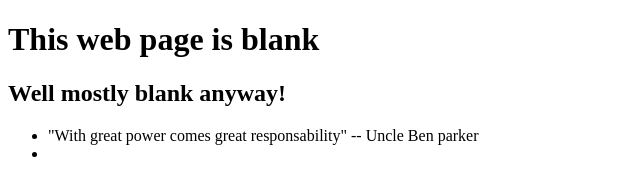
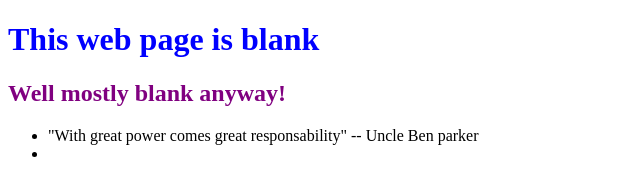
Before and after one commit to Nico31300/0main_openSAP_repo, a plain HTML site: page index.html in a window 1280 px wide. Shown: the whole page, without its empty margins (0-640 px from the left). Drawn offline with Linux system fonts and the light colour scheme.

Commit message:
Fix : issue

```diff
--- a/index.html
+++ b/index.html
@@ -5,8 +5,8 @@
 		<title>Empty web page</title>
 	</head>
 	<body>
-		<h1 style="color=blue">This web page is blank</h1>
-		<h2 style="color=purple">Well mostly blank anyway!</h2>
+		<h1 style="color:blue">This web page is blank</h1>
+		<h2 style="color:purple">Well mostly blank anyway!</h2>
 		<ul>
 			<li>"With great power comes great responsability" -- Uncle Ben parker</li>
 			<li></li>
```
